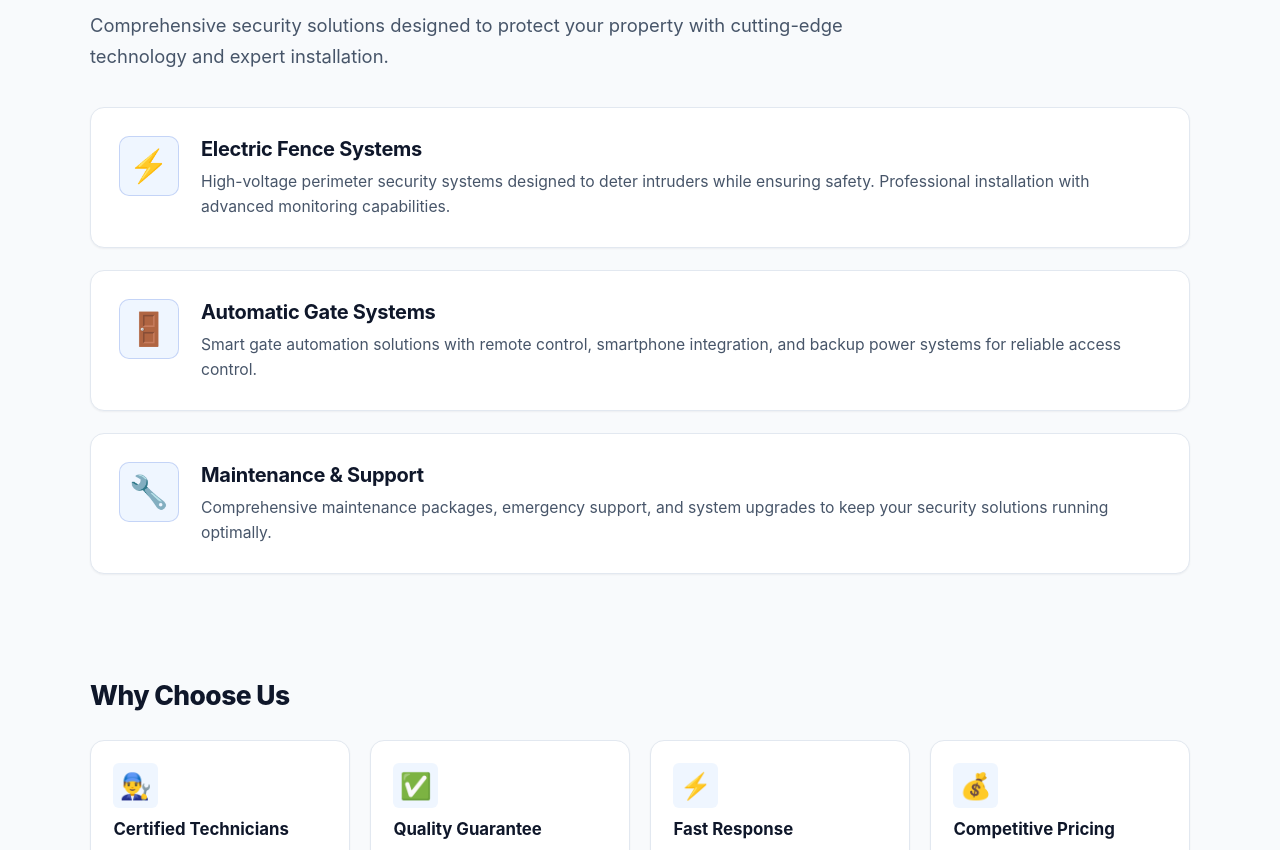
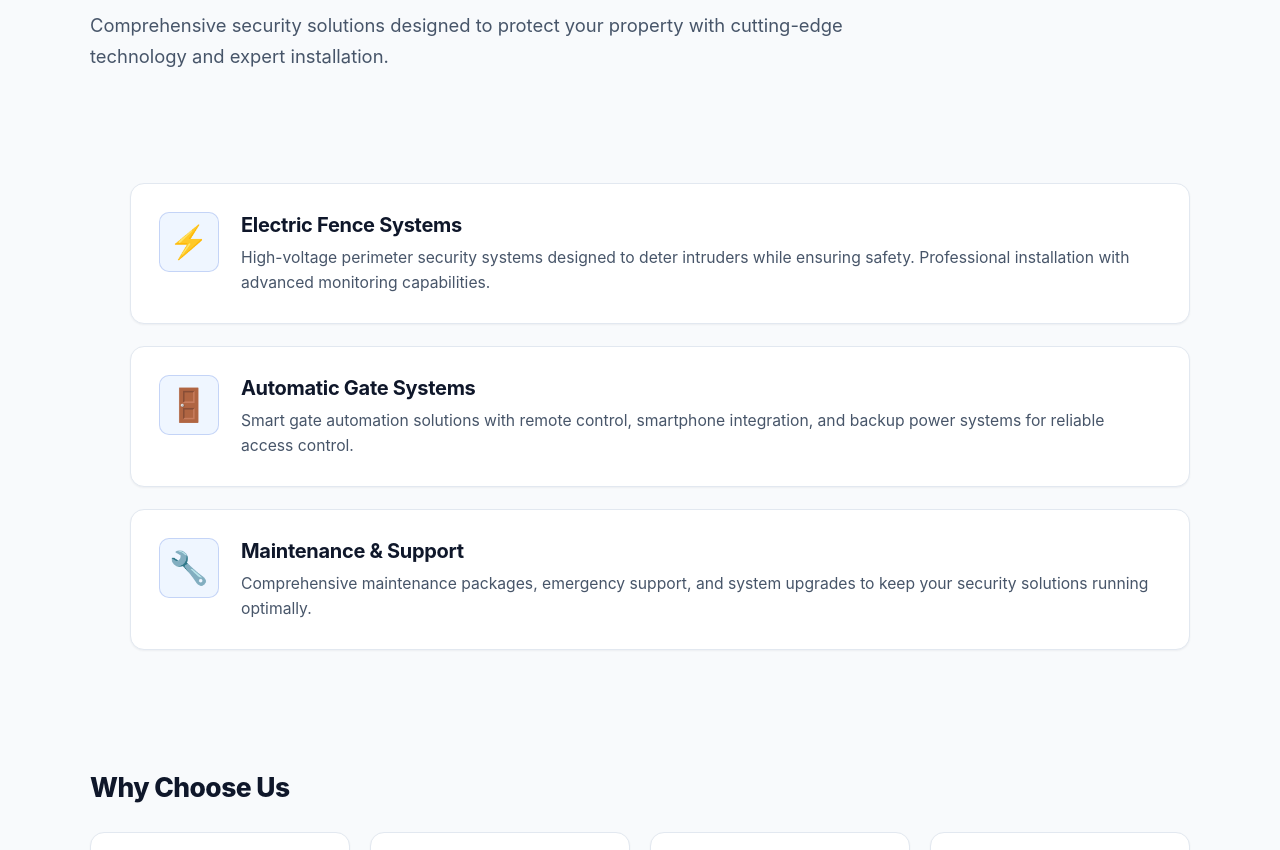
Before and after one commit to raden-dosel/portfolio_seia, a website: page index.html in a window 1280 px wide. Shown: the part 754-1604 px from the top of the page. Drawn offline with Linux system fonts and the light colour scheme.

Commit message:
adjust the space above the services section

```diff
--- a/about.css
+++ b/about.css
@@ -35,8 +35,8 @@
 /* Service cards - structured, clean depth, anti-slop */
 .about__services {
 	list-style: none;
-	margin: 0;
-	padding: 0;
+	margin-top: clamp(2.5rem, 6vw, 4rem);
+	padding-top: clamp(2rem, 5vw, 3rem);
 	display: grid;
 	gap: clamp(1rem, 2.5vw, 1.4rem);
 }
```
